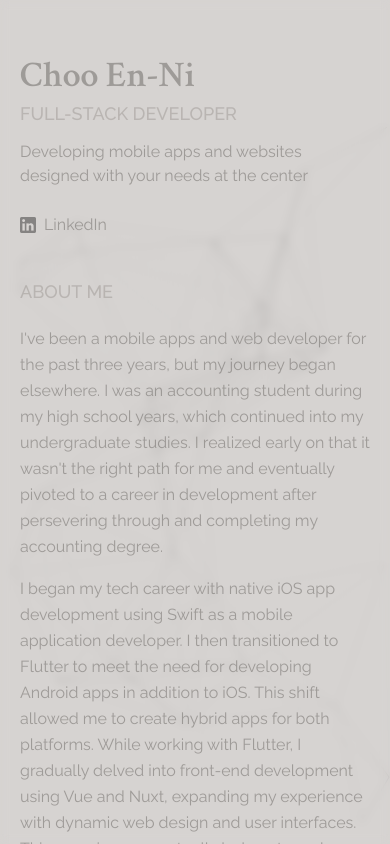
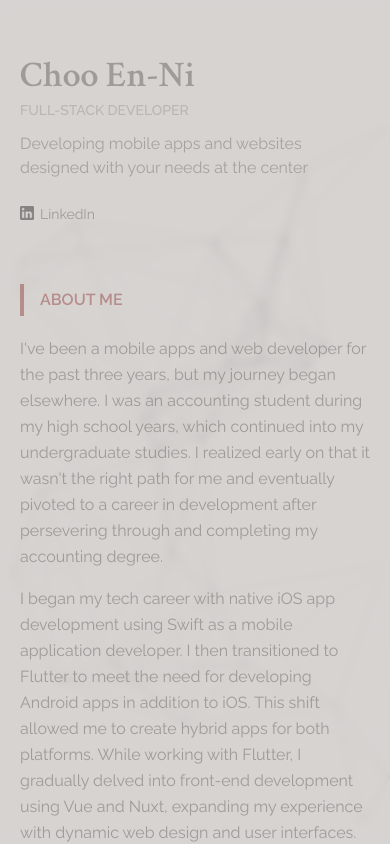
Before and after one commit to choo1095/portfolio-v1, a Next.js app: page / in a window 390 px wide. Shown: the top 844 px of the page. Built offline with nearby package versions, Linux system fonts and the light colour scheme.

Commit message:
updated font sizing for mobile and desktop, updated section header

```diff
--- a/src/app/globals.css
+++ b/src/app/globals.css
@@ -39,15 +39,11 @@ body {
 }
 
 h1 {
-  @apply text-4xl font-sans-serif font-semibold lg:text-6xl;
+  @apply text-4xl font-sans-serif font-semibold lg:text-5xl xl:text-6xl;
 }
 
 h2 {
-  @apply text-lg font-medium uppercase text-stone-500/80;
-}
-
-h2.section_header {
-  @apply pb-5;
+  @apply text-sm md:text-base font-medium uppercase text-stone-500/80 lg:text-lg ;
 }
 
 h3 {
--- /dev/null
+++ b/src/components/common/SectionHeader.tsx
@@ -0,0 +1,18 @@
+import React from "react";
+
+interface Props {
+  className?: string;
+  children: React.ReactNode;
+}
+
+const SectionHeader = (props: Props) => {
+  return (
+    <h2 className="flex items-center gap-4 text-primary-900 py-1 mb-4 md:py-0 md:mb-5 md:border-none">
+      <div className="h-8 w-1 bg-primary-900 md:hidden"></div>
+      <div className="hidden w-2 h-2 rounded-full bg-primary-900/80 md:block"></div>
+      <span className="font-semibold">{props.children}</span>
+    </h2>
+  );
+};
+
+export default SectionHeader;
--- a/src/components/me/Me.tsx
+++ b/src/components/me/Me.tsx
@@ -6,7 +6,9 @@ const Me = () => {
     <div>
       <h1>{strings.me.name}</h1>
       <h2 className="mt-1">{strings.me.title}</h2>
-      <p className="mt-3 leading-normal">{strings.me.description}</p>
+      <p className="text-md mt-3 leading-normal text-stone-600">
+        {strings.me.description}
+      </p>
     </div>
   );
 };
--- a/src/components/sections/ContentSection.tsx
+++ b/src/components/sections/ContentSection.tsx
@@ -22,7 +22,7 @@ const ContentSection = (props: Props) => {
     <motion.div
       className={clsx(
         props.className,
-        "screen_container grid section_padding relative md:grid-cols-3 md:gap-20"
+        "screen_container grid section_padding relative md:grid-cols-3 md:gap-10 lg:gap-20"
       )}
       initial={{ opacity: 0 }}
       animate={{ opacity: 1 }}
@@ -33,7 +33,7 @@ const ContentSection = (props: Props) => {
         <LinkedInButton className="mt-6"></LinkedInButton>
         <Nav className="hidden md:block md:mt-16" menu={menu}></Nav>
       </div>
-      <div className="mt-10 space-y-10 md:col-span-2 md:mt-0 md:space-y-16">
+      <div className="mt-14 space-y-10 md:col-span-2 md:mt-0 md:space-y-16">
         <AboutMeSection id={menu[0].id}></AboutMeSection>
         <SkillsSection id={menu[1].id}></SkillsSection>
         <ProfessionalProjectsSection
--- a/src/components/sections/content/AboutMeSection.tsx
+++ b/src/components/sections/content/AboutMeSection.tsx
@@ -1,3 +1,4 @@
+import SectionHeader from "@/components/common/SectionHeader";
 import strings from "@/constants/strings";
 import { useNavContext } from "@/contexts/useNavContext";
 import React, { forwardRef } from "react";
@@ -22,7 +23,8 @@ const AboutMeSection = forwardRef<HTMLDivElement, Props>((props, ref) => {
         }
       }}
     >
-      <h2 className="section_header">{strings.about_me.header}</h2>
+      <SectionHeader>{strings.about_me.header}</SectionHeader>
+
       <div className="space-y-4">
         {strings.about_me.contents.map((content) => (
           <p key={content}>{content}</p>
--- a/src/components/sections/content/PersonalProjectsSection.tsx
+++ b/src/components/sections/content/PersonalProjectsSection.tsx
@@ -6,6 +6,7 @@ import ProjectCard from "@/components/project/ProjectCard";
 import { InView } from "react-intersection-observer";
 import { useNavContext } from "@/contexts/useNavContext";
 import { useInitializationContext } from "@/contexts/useInitializationContext";
+import SectionHeader from "@/components/common/SectionHeader";
 
 interface Props {
   id: string;
@@ -34,7 +35,7 @@ const PersonalProjectsSection = forwardRef<HTMLDivElement, Props>(
           }
         }}
       >
-        <h2 className="section_header">{strings.personal_projects.header}</h2>
+        <SectionHeader>{strings.personal_projects.header}</SectionHeader>
         <div className="space-y-3">
           {personalProjects.map((project) => (
             <ProjectCard key={project.id} project={project}></ProjectCard>
--- a/src/components/sections/content/ProfessionalProjectsSection.tsx
+++ b/src/components/sections/content/ProfessionalProjectsSection.tsx
@@ -5,6 +5,7 @@ import ProjectCard from "@/components/project/ProjectCard";
 import professionalProjects from "@/contents/professional_projects";
 import { InView } from "react-intersection-observer";
 import { useNavContext } from "@/contexts/useNavContext";
+import SectionHeader from "@/components/common/SectionHeader";
 
 interface Props {
   id: string;
@@ -27,9 +28,8 @@ const ProfessionalProjectsSection = forwardRef<HTMLDivElement, Props>(
           }
         }}
       >
-        <h2 className="section_header">
-          {strings.professional_projects.header}
-        </h2>
+        <SectionHeader>{strings.professional_projects.header}</SectionHeader>
+
         <div className="space-y-3">
           {professionalProjects.map((project) => (
             <ProjectCard key={project.id} project={project}></ProjectCard>
--- a/src/components/sections/content/SkillsSection.tsx
+++ b/src/components/sections/content/SkillsSection.tsx
@@ -5,6 +5,7 @@ import SkillPill from "../../common/SkillPill";
 import strings from "@/constants/strings";
 import { InView } from "react-intersection-observer";
 import { useNavContext } from "@/contexts/useNavContext";
+import SectionHeader from "@/components/common/SectionHeader";
 
 interface Props {
   id: string;
@@ -26,7 +27,8 @@ const SkillsSection = forwardRef<HTMLDivElement, Props>((props, ref) => {
         }
       }}
     >
-      <h2 className="section_header">{strings.technical_skills.header}</h2>
+      <SectionHeader>{strings.technical_skills.header}</SectionHeader>
+
       <p>{strings.technical_skills.description}</p>
       <div className="space-y-5">
         {skills.map((category) => {
--- a/src/components/socials/LinkedInButton.tsx
+++ b/src/components/socials/LinkedInButton.tsx
@@ -13,17 +13,17 @@ const LinkedInButton = (props: Props) => {
       target="_blank"
       className={clsx(
         props.className,
-        "group/linkedin flex items-center gap-2 w-fit hover:text-primary-900"
+        "group/linkedin flex items-center gap-1.5 w-fit hover:text-primary-900"
       )}
     >
       <svg
-        width="16"
-        height="16"
+        width="14"
+        height="14"
         viewBox="0 0 16 16"
         fill="none"
         xmlns="http://www.w3.org/2000/svg"
         xmlnsXlink="http://www.w3.org/1999/xlink"
-        className="group-hover/linkedin:filter-primary-900"
+        className="group-hover/linkedin:filter-primary-900 mb-0.5"
       >
         <rect width="16" height="16" fill="url(#pattern0_6_146)" />
         <defs>
@@ -44,7 +44,7 @@ const LinkedInButton = (props: Props) => {
         </defs>
       </svg>
 
-      <span>{strings.socials.linkedin.title}</span>
+      <span className="text-sm">{strings.socials.linkedin.title}</span>
     </a>
   );
 };
--- a/src/constants/strings.ts
+++ b/src/constants/strings.ts
@@ -12,6 +12,8 @@ const strings = {
       "I began my tech career with native iOS app development using Swift as a mobile application developer. I then transitioned to Flutter to meet the need for developing Android apps in addition to iOS. This shift allowed me to create hybrid apps for both platforms. While working with Flutter, I gradually delved into front-end development using Vue and Nuxt, expanding my experience with dynamic web design and user interfaces. This experience eventually led me to embrace full-stack development, where I now build comprehensive applications using Laravel, integrating both front-end and back-end technologies seamlessly.",
       "Throughout my journey, I've been experimenting with and exploring different programming languages, constantly broadening my technical knowledge, embracing new challenges along the way so that I can be a better version of myself every day.",
     ],
+    resume_link:
+      "If you'd like to learn more about my professional background, feel free to download a copy of my resume here!",
   },
   technical_skills: {
     header: "Technical Skills",
```
